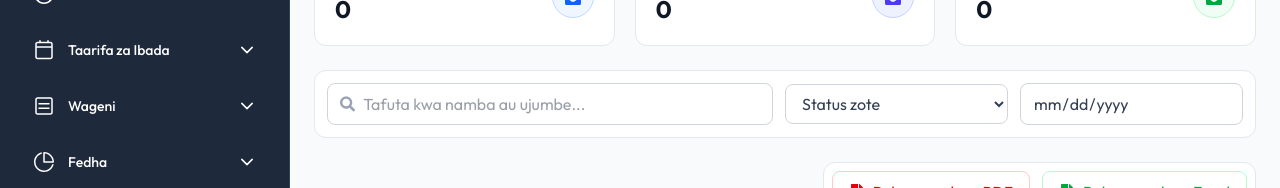
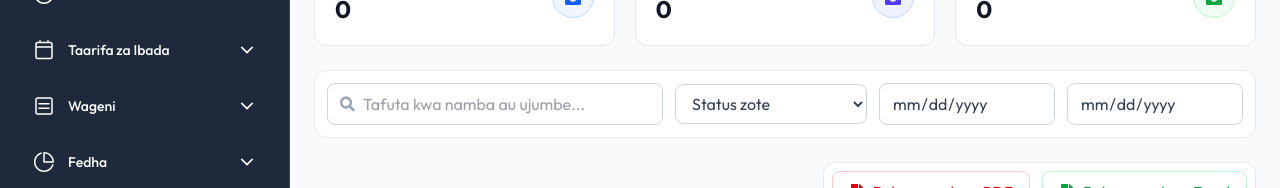
Before and after one commit to Shalemu/kanisasoft_frontend_kurasini, a Next.js app: page /sms in a window 1280 px wide. Shown: the part 205-393 px from the top of the page. Built offline with nearby package versions, Linux system fonts and the light colour scheme; no server answers; sample sign-in values are in the browser's storage.

Commit message:
time zone

```diff
--- a/src/components/sms/sms-zilizotumwa.tsx
+++ b/src/components/sms/sms-zilizotumwa.tsx
@@ -10,12 +10,13 @@ import {
   FaSearch
 } from 'react-icons/fa';
 
-
 import jsPDF from 'jspdf';
 import autoTable from 'jspdf-autotable';
 import * as XLSX from 'xlsx';
 
-import { useSmsStats } from '@/hooks/useSmsStats';
+import { useSmsStats } from '@/hooks/sms/useSmsStats';
+import { useReceiverNames } from '@/hooks/sms/useReceiverNames';
+
 
 interface SmsLog {
   id: number;
@@ -23,187 +24,403 @@ interface SmsLog {
   message: string;
   status: string;
   sent_at: string;
-  receiver?: string | null;
+  receiver: string;
 }
+
 
 const PAGE_SIZE = 10;
 
+
 export default function SmsZilizotumwa() {
+
   const [logs, setLogs] = useState<SmsLog[]>([]);
 
   const [search, setSearch] = useState('');
   const [statusFilter, setStatusFilter] = useState('');
-  const [dateFilter, setDateFilter] = useState('');
+ const [startDate, setStartDate] = useState('');
+ const [endDate, setEndDate] = useState('');
 
   const [currentPage, setCurrentPage] = useState(1);
 
-  const { smsSentThisMonth, smsSentLastMonth, smsSentAllTime } =
-    useSmsStats(logs);
+  const { getReceiverName } = useReceiverNames();
+
+
+  const {
+    smsSentThisMonth,
+    smsSentLastMonth,
+    smsSentAllTime
+  } = useSmsStats(logs);
+
+
 
   useEffect(() => {
     fetchLogs();
   }, []);
 
+
+
   const fetchLogs = async () => {
+
     try {
+
       const res = await fetch(
         `${process.env.NEXT_PUBLIC_API_BASE_URL}/sms/logs`,
         {
-          headers: {
-            Authorization: `Bearer ${localStorage.getItem('token')}`,
+          headers:{
+            Authorization:
+              `Bearer ${localStorage.getItem('token')}`,
           },
         }
       );
 
+
       const data = await res.json();
 
-      if (data.status === 'success') {
+
+      if(data.status === 'success'){
         setLogs(data.logs || []);
       }
-    } catch (err) {
+
+
+    } catch(err){
       console.error(err);
     }
+
   };
 
 
-  const normalizePhone = (phone: string) => {
-    if (!phone) return '';
+
+  const normalizePhone = (phone:string)=>{
+    if(!phone) return '';
     return phone.replace(/^255/, '0');
   };
 
-  const normalizeStatus = (status: string) => {
+
+  const normalizeStatus = (status:string)=>{
     return (status || '').toLowerCase();
   };
 
 
-  const filteredLogs = useMemo(() => {
-    const searchValue = search.toLowerCase().trim();
-    const statusValue = statusFilter.toLowerCase();
 
-    return logs.filter((log) => {
-      const phone = normalizePhone(log.recipient);
-      const message = (log.message || '').toLowerCase();
-      const status = normalizeStatus(log.status);
+  const filteredLogs = useMemo(()=>{
 
-      // search (phone OR message)
+
+    const searchValue =
+      search.toLowerCase().trim();
+
+
+    const statusValue =
+      statusFilter.toLowerCase();
+
+
+
+    return logs.filter((log)=>{
+
+
+      const phone =
+        normalizePhone(log.recipient);
+
+
+      const message =
+        (log.message || '').toLowerCase();
+
+
+      const status =
+        normalizeStatus(log.status);
+
+
+
       const matchSearch =
-        phone.includes(searchValue) || message.includes(searchValue);
+        phone.includes(searchValue) ||
+        message.includes(searchValue);
 
-      // status (SMART MATCHING)
+
+
       const matchStatus =
         !statusValue ||
-        (statusValue === 'success' &&
-          (status.includes('sent') ||
+        (
+          statusValue === 'success' &&
+          (
+            status.includes('sent') ||
             status.includes('success') ||
-            status.includes('delivered'))) ||
-        (statusValue === 'failed' && status.includes('fail'));
+            status.includes('delivered')
+          )
+        ) ||
+        (
+          statusValue === 'failed' &&
+          status.includes('fail')
+        );
 
-      // date
-      const matchDate =
-        !dateFilter ||
-        new Date(log.sent_at).toISOString().slice(0, 10) === dateFilter;
-
-      return matchSearch && matchStatus && matchDate;
-    });
-  }, [logs, search, statusFilter, dateFilter]);
+const logDate = new Date(log.sent_at);
 
 
-  const totalPages = Math.ceil(filteredLogs.length / PAGE_SIZE);
+const matchDate =
+  (!startDate ||
+    logDate >= new Date(startDate + "T00:00:00"))
+  &&
+  (!endDate ||
+    logDate <= new Date(endDate + "T23:59:59"));
 
-  const paginatedLogs = useMemo(() => {
-    const start = (currentPage - 1) * PAGE_SIZE;
-    return filteredLogs.slice(start, start + PAGE_SIZE);
-  }, [filteredLogs, currentPage]);
 
-  // reset page when filters change
-  useEffect(() => {
-    setCurrentPage(1);
-  }, [search, statusFilter, dateFilter]);
 
-  const [selected, setSelected] = useState<number[]>([]);
+      return (
+        matchSearch &&
+        matchStatus &&
+        matchDate
+      );
 
-// toggle single row
-const toggleOne = (id: number) => {
-  setSelected((prev) =>
-    prev.includes(id)
-      ? prev.filter((x) => x !== id)
-      : [...prev, id]
-  );
-};
 
-// toggle all visible rows
-const toggleAll = () => {
-  const allIds = paginatedLogs.map((l) => l.id);
+    });
 
-  if (selected.length === allIds.length) {
-    setSelected([]);
-  } else {
-    setSelected(allIds);
-  }
-};
 
-  //  STATUS BADGE
-  const getStatusBadge = (status: string) => {
-    const s = status?.toLowerCase();
+},[
+ logs,
+ search,
+ statusFilter,
+ startDate,
+ endDate
+]);
 
-    if (
+
+
+  const totalPages =
+    Math.ceil(filteredLogs.length / PAGE_SIZE);
+
+
+
+  const paginatedLogs = useMemo(()=>{
+
+    const start =
+      (currentPage - 1) * PAGE_SIZE;
+
+
+    return filteredLogs.slice(
+      start,
+      start + PAGE_SIZE
+    );
+
+  },[
+    filteredLogs,
+    currentPage
+  ]);
+
+
+
+useEffect(()=>{
+  setCurrentPage(1);
+},[
+ search,
+ statusFilter,
+ startDate,
+ endDate
+]);
+
+
+  const [selected,setSelected] =
+    useState<number[]>([]);
+
+
+
+  const toggleOne = (id:number)=>{
+
+    setSelected(prev =>
+      prev.includes(id)
+      ? prev.filter(x=>x!==id)
+      : [...prev,id]
+    );
+
+  };
+
+
+
+  const toggleAll = ()=>{
+
+    const ids =
+      paginatedLogs.map(x=>x.id);
+
+
+    setSelected(
+      selected.length === ids.length
+      ? []
+      : ids
+    );
+
+  };
+
+
+
+  const getStatusBadge = (status:string)=>{
+
+    const s =
+      status?.toLowerCase();
+
+
+    if(
       s.includes('sent') ||
       s.includes('success') ||
       s.includes('delivered')
-    ) {
+    ){
+
       return (
-        <span className="px-2 py-1 text-xs rounded bg-green-100 text-green-700">
+        <span className="
+          px-2 py-1 text-xs rounded
+          bg-green-100 text-green-700
+        ">
           Imetumwa
         </span>
       );
+
     }
 
-    if (s.includes('fail')) {
+
+    if(s.includes('fail')){
+
       return (
-        <span className="px-2 py-1 text-xs rounded bg-red-100 text-red-700">
+        <span className="
+          px-2 py-1 text-xs rounded
+          bg-red-100 text-red-700
+        ">
           Imeshindikana
         </span>
       );
+
     }
 
+
     return (
-      <span className="px-2 py-1 text-xs rounded bg-gray-100 text-gray-600">
+      <span className="
+        px-2 py-1 text-xs rounded
+        bg-gray-100 text-gray-600
+      ">
         {status}
       </span>
     );
+
   };
 
 
-  const exportPDF = () => {
+
+  const exportPDF = ()=>{
+
     const doc = new jsPDF();
 
-    autoTable(doc, {
-      head: [['Date', 'Recipient', 'Message', 'Status']],
-      body: filteredLogs.map((l) => [
-        new Date(l.sent_at).toLocaleString(),
+
+    autoTable(doc,{
+      head:[
+        [
+          'Date',
+          'Receiver',
+          'Phone',
+          'Message',
+          'Status'
+        ]
+      ],
+
+      body:
+
+      filteredLogs.map(l=>[
+
+        new Date(
+          l.sent_at
+        ).toLocaleString(),
+
+        getReceiverName(
+          l.receiver
+        ),
+
         l.recipient,
+
         l.message,
-        l.status,
-      ]),
+
+        l.status
+
+      ])
+
     });
 
+
     doc.save('sms-logs.pdf');
+
   };
 
-  const exportExcel = () => {
-    const worksheet = XLSX.utils.json_to_sheet(
-      filteredLogs.map((l) => ({
-        Date: new Date(l.sent_at).toLocaleString(),
-        Recipient: l.recipient,
-        Message: l.message,
-        Status: l.status,
-      }))
+
+
+  const exportExcel = ()=>{
+
+
+    const worksheet =
+      XLSX.utils.json_to_sheet(
+
+        filteredLogs.map(l=>({
+
+          Date:
+          new Date(
+            l.sent_at
+          ).toLocaleString(),
+
+
+          Receiver:
+          getReceiverName(
+            l.receiver
+          ),
+
+
+          Phone:
+          l.recipient,
+
+
+          Message:
+          l.message,
+
+
+          Status:
+          l.status
+
+        }))
+
+      );
+
+
+    const workbook =
+      XLSX.utils.book_new();
+
+
+    XLSX.utils.book_append_sheet(
+      workbook,
+      worksheet,
+      'SMS Logs'
     );
 
-    const workbook = XLSX.utils.book_new();
-    XLSX.utils.book_append_sheet(workbook, worksheet, 'SMS Logs');
-    XLSX.writeFile(workbook, 'sms-logs.xlsx');
+
+    XLSX.writeFile(
+      workbook,
+      'sms-logs.xlsx'
+    );
+
   };
+
+  const formatDate = (date:string) => {
+
+  const fixedDate = date.includes('Z')
+    ? date
+    : date.replace(' ', 'T') + '+03:00';
+
+
+  return new Intl.DateTimeFormat(
+    'sw-TZ',
+    {
+      year:'numeric',
+      month:'numeric',
+      day:'numeric',
+      hour:'2-digit',
+      minute:'2-digit',
+      second:'2-digit',
+      hour12:true,
+      timeZone:'Africa/Dar_es_Salaam'
+    }
+  ).format(new Date(fixedDate));
+
+};
 
 
   return (
@@ -289,45 +506,121 @@ const toggleAll = () => {
 
 </div>
 
-      {/*  FILTERS  */}
-<div className="flex flex-col md:flex-row md:items-center gap-3 p-3 rounded-xl border border-gray-200 bg-white dark:bg-gray-900 dark:border-gray-800">
+{/* FILTERS */}
+<div className="
+  flex flex-col lg:flex-row
+  lg:items-center
+  gap-3
+  p-3
+  rounded-xl
+  border border-gray-200
+  bg-white
+  dark:bg-gray-900
+  dark:border-gray-800
+">
+
 
   {/* SEARCH */}
-  <div className="flex items-center w-full md:w-1/2">
-    <div className="flex items-center w-full border border-gray-300 dark:border-gray-700 rounded-lg px-3 py-2 focus-within:ring-2 focus-within:ring-blue-500">
+  <div className="flex-1">
+
+    <div className="flex items-center border border-gray-300 dark:border-gray-700 rounded-lg px-3 py-2">
+
       <FaSearch className="text-gray-400 mr-2" />
+
       <input
         type="text"
         placeholder="Tafuta kwa namba au ujumbe..."
         value={search}
-        onChange={(e) => setSearch(e.target.value)}
+        onChange={(e)=>setSearch(e.target.value)}
         className="w-full outline-none bg-transparent text-gray-700 dark:text-white/90"
       />
+
     </div>
+
   </div>
 
+
+
   {/* STATUS */}
-  <div className="w-full md:w-1/4">
+  <div className="w-full lg:w-48">
+
     <select
       value={statusFilter}
-      onChange={(e) => setStatusFilter(e.target.value)}
-      className="w-full border border-gray-300 dark:border-gray-700 rounded-lg px-3 py-2 bg-white dark:bg-gray-900 text-gray-700 dark:text-white/90 focus:ring-2 focus:ring-blue-500"
+      onChange={(e)=>setStatusFilter(e.target.value)}
+      className="
+        w-full
+        border border-gray-300
+        dark:border-gray-700
+        rounded-lg
+        px-3 py-2
+        bg-white
+        dark:bg-gray-900
+      "
     >
-      <option value="">Status zote</option>
-      <option value="success">Imetumwa</option>
-      <option value="failed">Imeshindikana</option>
+
+      <option value="">
+        Status zote
+      </option>
+
+      <option value="success">
+        Imetumwa
+      </option>
+
+      <option value="failed">
+        Imeshindikana
+      </option>
+
     </select>
+
   </div>
 
-  {/* DATE */}
-  <div className="w-full md:w-1/4">
+
+
+  {/* START DATE */}
+  <div className="w-full lg:w-44">
+
     <input
       type="date"
-      value={dateFilter}
-      onChange={(e) => setDateFilter(e.target.value)}
-      className="w-full border border-gray-300 dark:border-gray-700 rounded-lg px-3 py-2 bg-white dark:bg-gray-900 text-gray-700 dark:text-white/90 focus:ring-2 focus:ring-blue-500"
+      value={startDate}
+      onChange={(e)=>setStartDate(e.target.value)}
+      className="
+        w-full
+        border border-gray-300
+        dark:border-gray-700
+        rounded-lg
+        px-3 py-2
+        bg-white
+        dark:bg-gray-900
+      "
     />
+
   </div>
+
+
+
+  {/* END DATE */}
+<div className="w-full lg:w-44">
+
+  <input
+    type="date"
+    value={endDate}
+    onChange={(e)=>setEndDate(e.target.value)}
+    className="
+      w-full
+      border border-gray-300
+      dark:border-gray-700
+      rounded-lg
+      px-3 py-2
+      bg-white
+      dark:bg-gray-900
+      text-gray-700
+      dark:text-white
+      [color-scheme:light]
+    "
+  />
+
+</div>
+
 
 </div>
 
@@ -356,7 +649,7 @@ const toggleAll = () => {
 
 </div>
 
-{/* ================= TABLE ================= */}
+{/*  TABLE  */}
 <div className="overflow-x-auto rounded-xl border border-gray-200 bg-white dark:border-gray-800 dark:bg-gray-900">
 
 
@@ -391,7 +684,7 @@ const toggleAll = () => {
         paginatedLogs.map((log) => (
           <tr
             key={log.id}
-            className="border-b border-gray-100 hover:bg-gray-50 dark:border-gray-800 dark:hover:bg-white/[0.04]"
+            className="border-b border-gray-100 hover:bg-gray-50 dark:border-gray-800 dark:hover:bg-white/4"
           >
             {/* checkbox */}
             <td className="px-4 py-3">
@@ -404,7 +697,7 @@ const toggleAll = () => {
 
             {/* date */}
             <td className="px-4 py-3">
-              {new Date(log.sent_at).toLocaleString()}
+              {formatDate(log.sent_at)}
             </td>
 
             {/* recipient */}
@@ -413,7 +706,7 @@ const toggleAll = () => {
             </td>
 
             {/* message */}
-            <td className="px-4 py-3 max-w-[220px] truncate">
+            <td className="px-4 py-3 max-w-55 truncate">
               {log.message}
             </td>
 
@@ -424,7 +717,7 @@ const toggleAll = () => {
 
             {/* receiver */}
             <td className="px-4 py-3">
-              {log.receiver || '—'}
+              {getReceiverName(log.receiver)}
             </td>
           </tr>
         ))
@@ -439,7 +732,7 @@ const toggleAll = () => {
   <button
     onClick={() => setCurrentPage((p) => Math.max(p - 1, 1))}
     disabled={currentPage === 1}
-    className="px-4 py-2 border rounded-lg disabled:opacity-40 hover:bg-gray-100 dark:border-gray-700 dark:hover:bg-white/[0.05]"
+    className="px-4 py-2 border rounded-lg disabled:opacity-40 hover:bg-gray-100 dark:border-gray-700 dark:hover:bg-white/5"
   >
     Prev
   </button>
@@ -452,7 +745,7 @@ const toggleAll = () => {
         className={`px-3 py-1 rounded-lg border ${
           currentPage === i + 1
             ? 'bg-[#1e293b] text-white'
-            : 'hover:bg-gray-100 dark:hover:bg-white/[0.05]'
+            : 'hover:bg-gray-100 dark:hover:bg-white/5'
         }`}
       >
         {i + 1}
@@ -463,7 +756,7 @@ const toggleAll = () => {
   <button
     onClick={() => setCurrentPage((p) => Math.min(p + 1, totalPages))}
     disabled={currentPage === totalPages}
-    className="px-4 py-2 border rounded-lg disabled:opacity-40 hover:bg-gray-100 dark:border-gray-700 dark:hover:bg-white/[0.05]"
+    className="px-4 py-2 border rounded-lg disabled:opacity-40 hover:bg-gray-100 dark:border-gray-700 dark:hover:bg-white/5"
   >
     Next
   </button>
--- a/src/components/sms/tuma-ujumbe.tsx
+++ b/src/components/sms/tuma-ujumbe.tsx
@@ -6,7 +6,7 @@ import Swal from 'sweetalert2';
 import { FaSms } from 'react-icons/fa';
 import { FiUsers, FiUser, FiSend } from 'react-icons/fi';
 
-import { useSendSms } from '@/hooks/useSendSms';
+import { useSendSms } from '@/hooks/sms/useSendSms';
 import { apiFetch } from '@/lib/api';
 
 interface User {
--- /dev/null
+++ b/src/hooks/sms/useReceiverNames.ts
@@ -0,0 +1,95 @@
+import { useEffect, useState } from "react";
+import { apiFetch } from "@/lib/api";
+
+interface User {
+  id:number;
+  full_name:string;
+}
+
+interface Group {
+  id:number;
+  name:string;
+}
+
+
+export function useReceiverNames(){
+
+  const [users,setUsers] = useState<User[]>([]);
+  const [groups,setGroups] = useState<Group[]>([]);
+
+
+  useEffect(()=>{
+
+    async function load(){
+
+      try {
+
+        const [usersRes, groupsRes] = await Promise.all([
+          apiFetch("/users"),
+          apiFetch("/groups")
+        ]);
+
+
+        setUsers(
+          usersRes?.users ??
+          usersRes?.data?.users ??
+          []
+        );
+
+
+        setGroups(
+          groupsRes?.groups ??
+          groupsRes?.data?.groups ??
+          []
+        );
+
+
+      } catch(error){
+        console.error(error);
+      }
+
+    }
+
+
+    load();
+
+  },[]);
+
+
+
+  const getReceiverName = (id:string)=>{
+
+    const user = users.find(
+      u => String(u.id) === id
+    );
+
+
+    if(user){
+      return user.full_name;
+    }
+
+
+    const group = groups.find(
+      g => String(g.id) === id
+    );
+
+
+    if(group){
+      return group.name;
+    }
+
+
+    if(id === "all"){
+      return "Wote";
+    }
+
+
+    return id || "—";
+  };
+
+
+  return {
+    getReceiverName
+  };
+
+}
--- a/src/hooks/useSmsStats.ts
+++ b/src/hooks/sms/useSmsStats.ts
@@ -6,6 +6,7 @@ interface SmsLog {
   message: string;
   status: string;
   sent_at: string;
+  receiver: string;
 }
 
 export function useSmsStats(logs: SmsLog[]) {
```
Also changed, not shown: src/hooks/sms/useSendSms.ts (renamed from src/hooks/useSendSms.ts).
